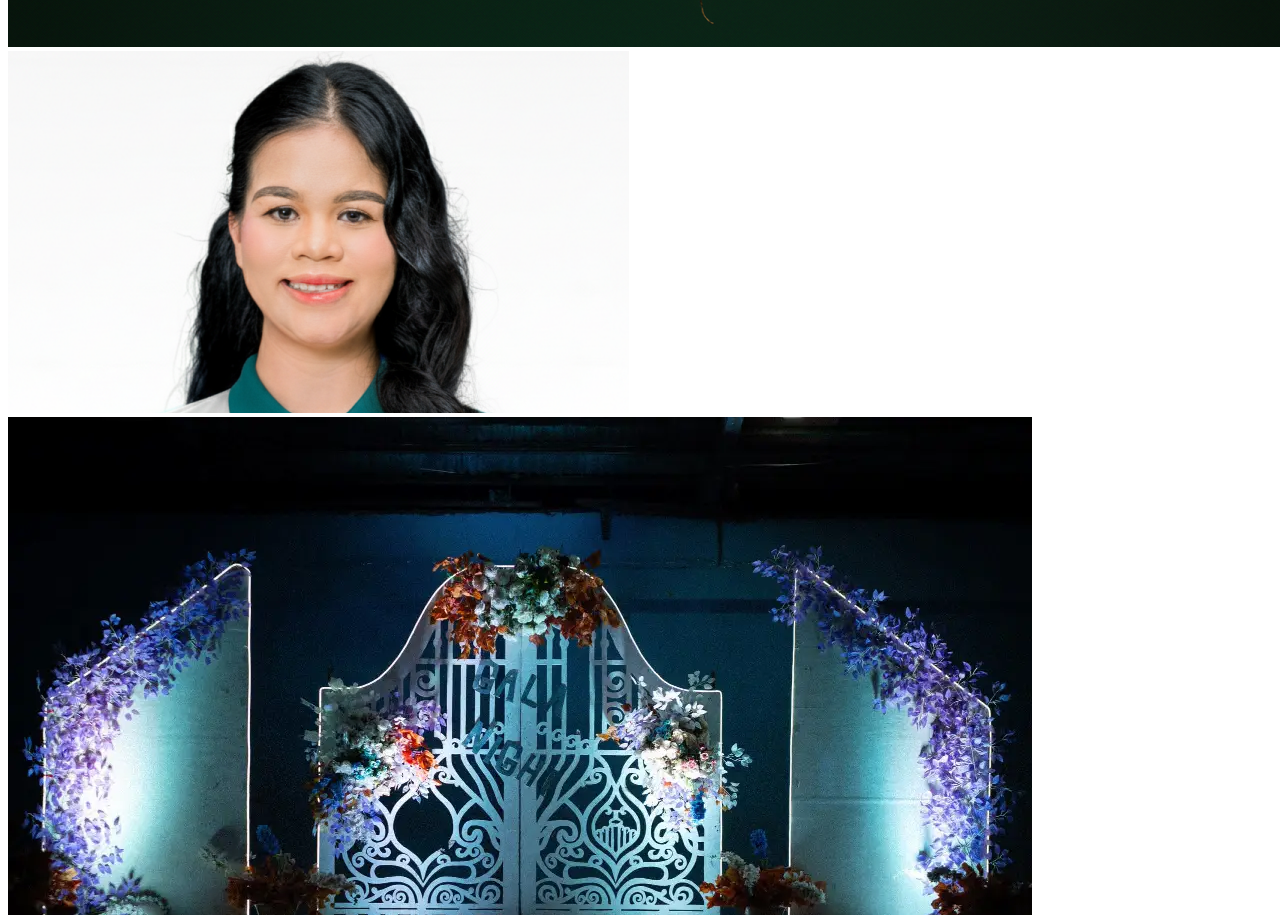
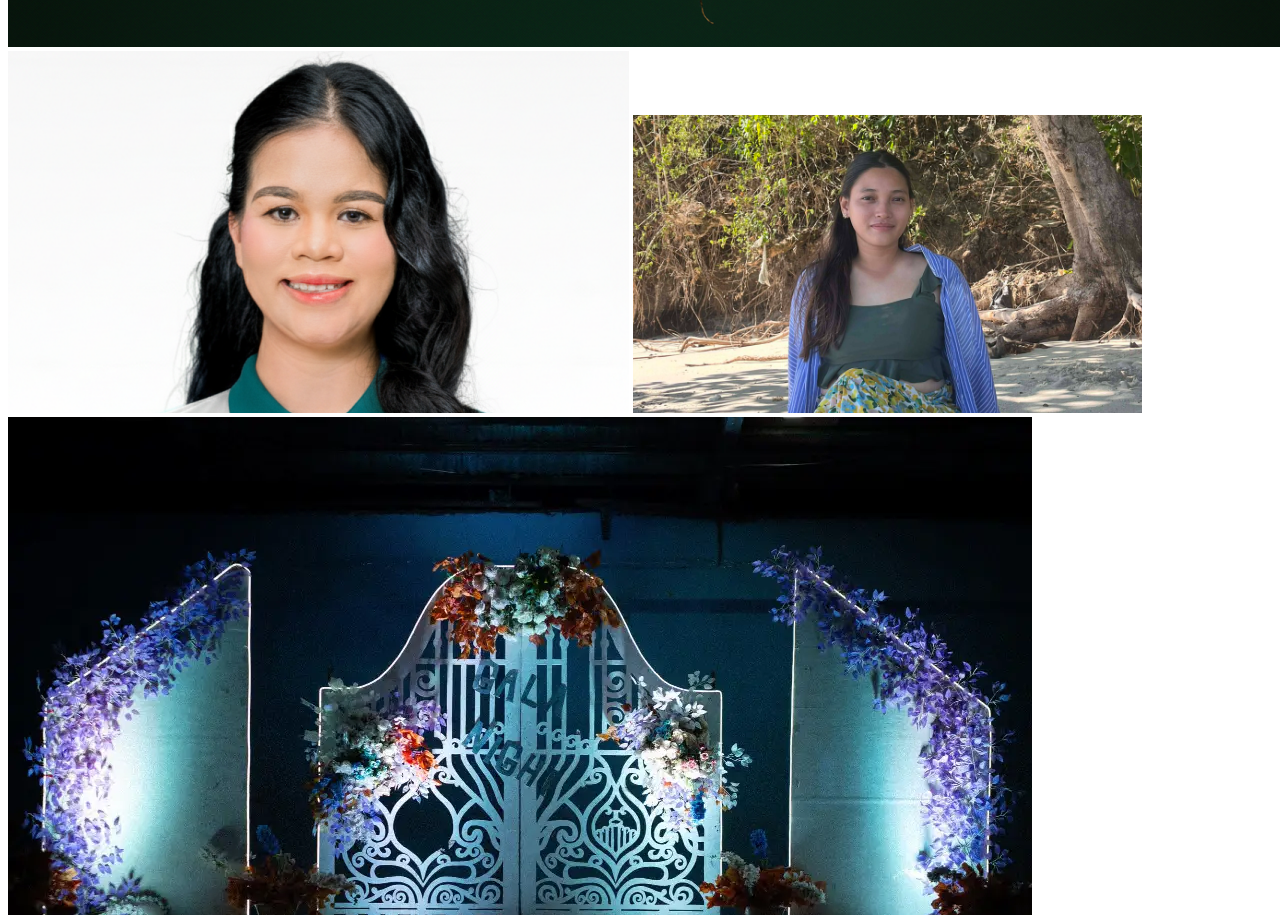
Before and after one commit to sklepagatesting/resources, a plain HTML site: page index.html in a window 1280 px wide. Shown: the part 5861-6776 px from the top of the page. Drawn offline with Linux system fonts and the light colour scheme.

Commit message:
Update index.html

```diff
--- a/index.html
+++ b/index.html
@@ -16,7 +16,7 @@
 <img src="Images/torchlighting.jpg" alt="">
 <img src="Images/treeplanting.jpg" alt="">
     <img src="Images/wenna.png" alt="">
-
+ <img src="Images/nene.png" alt="">
 
 <img src="Images/galanight.webp" alt="">
 
```
